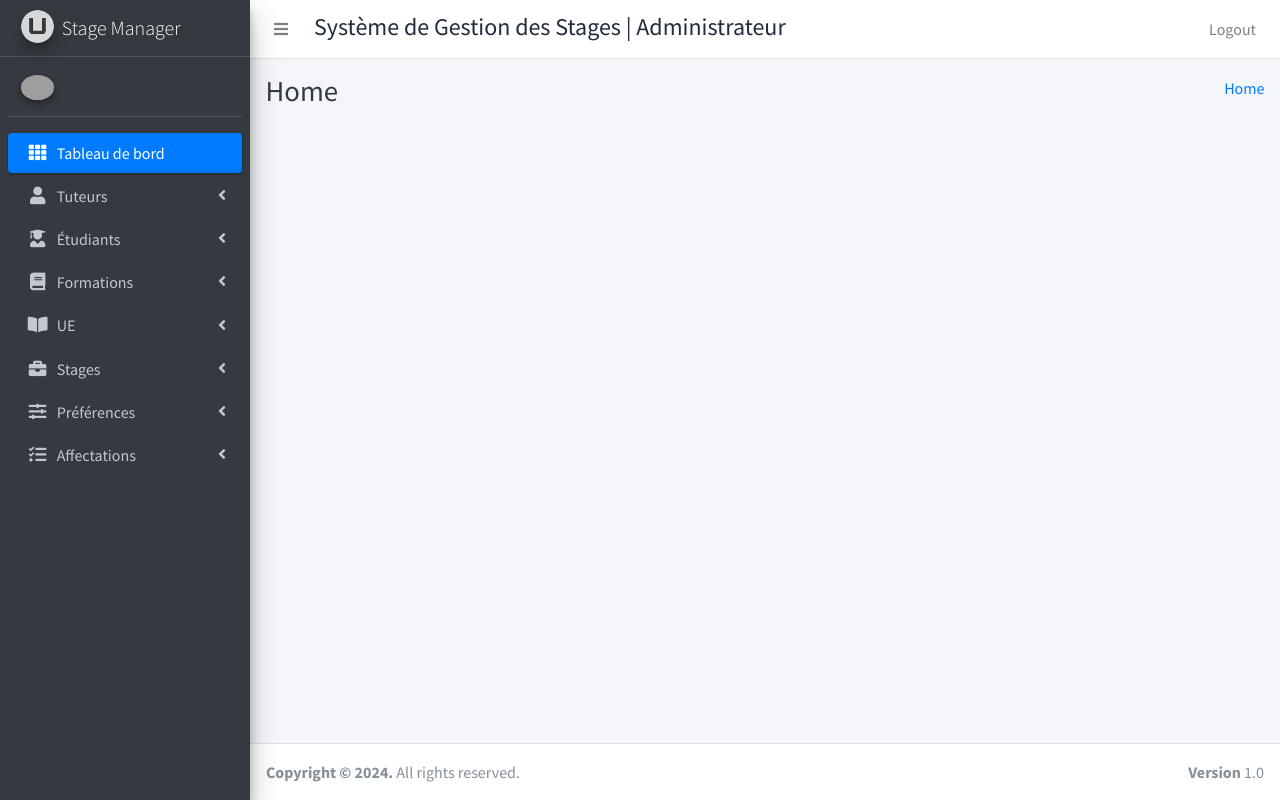
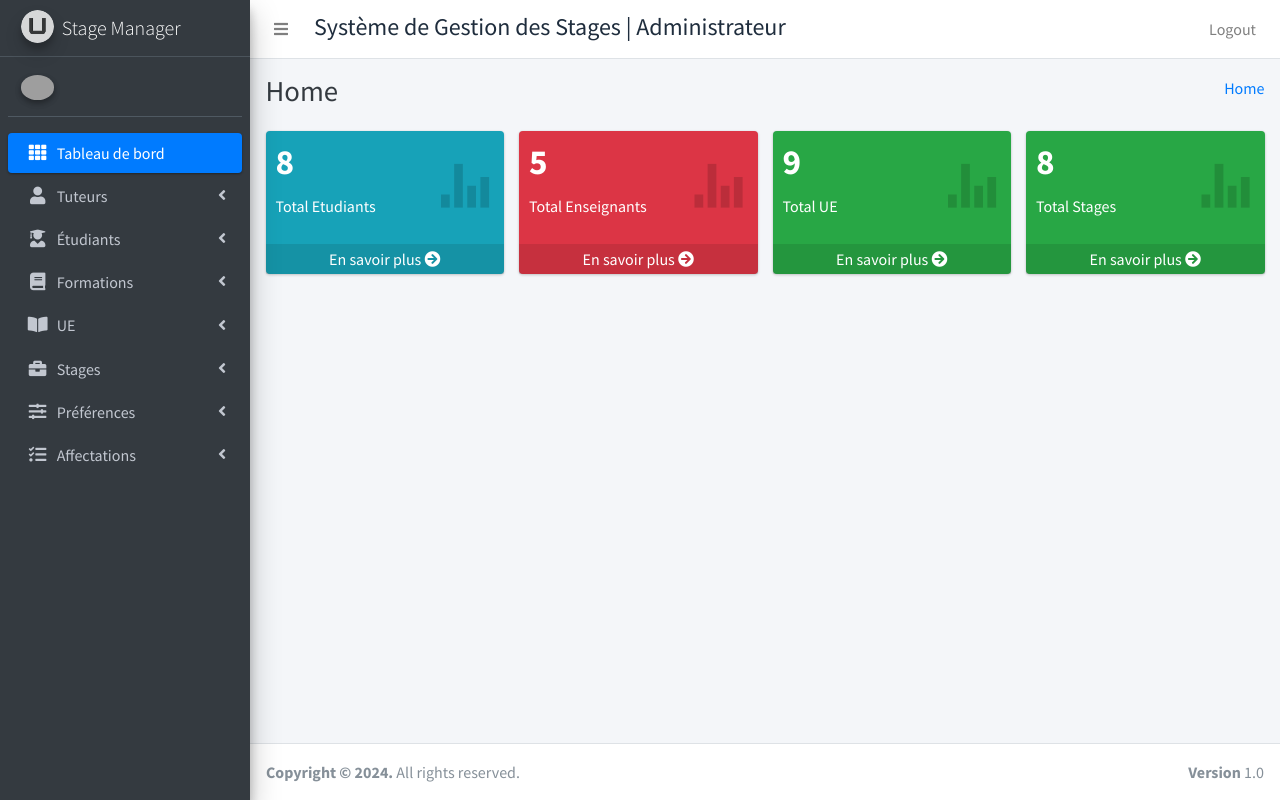
Before and after one commit to YSR-THR/stage_management_system, a Django app: page /admin_home in a window 1280 px wide. Run offline with Django 4.2, Linux system fonts and the light colour scheme; data comes from the database, SQL or seed files in the repository; some libraries are stand-ins or nearby versions; grey boxes are pictures that could not be loaded.

Commit message:
thirteenth commit

```diff
--- a/stage_management_app/HodViews.py
+++ b/stage_management_app/HodViews.py
@@ -9,7 +9,48 @@ from .models import CustomUser, Staffs, Courses, Subjects, Students, Internship,
 from .services import gale_shapley_algorithm, calculate_weighted_preferences
 
 def admin_home(request):
-    return render(request,"hod_template/home_content.html")
+    all_student_count = Students.objects.all().count()
+    subject_count = Subjects.objects.all().count()
+    internship_count = Internship.objects.all().count()
+    staff_count = Staffs.objects.all().count()
+
+
+    subject_list = []
+    subjects = Subjects.objects.all()
+    for subject in subjects:
+        subject_list.append(subject.subject_name)
+
+    internship_list = []
+    internships = Internship.objects.all()
+    for internship in internships:
+        internship_list.append(internship.topic)
+
+    # For Saffs
+    staff_name_list=[]
+
+    staffs = Staffs.objects.all()
+    for staff in staffs:
+        staff_name_list.append(staff.admin.first_name)
+
+    # For Students
+    student_name_list=[]
+
+    students = Students.objects.all()
+    for student in students:
+        student_name_list.append(student.admin.first_name)
+
+
+    context={
+        "all_student_count": all_student_count,
+        "subject_count": subject_count,
+        "internship_count": internship_count,
+        "staff_count": staff_count,
+        "subject_list": subject_list,
+        "internship_list" : internship_list,
+        "staff_name_list": staff_name_list,
+        "student_name_list": student_name_list,
+    }
+    return render(request, "hod_template/home_content.html", context)
 
 def add_staff(request):
     return render(request,"hod_template/add_staff_template.html")
--- a/stage_management_app/templates/hod_template/home_content.html
+++ b/stage_management_app/templates/hod_template/home_content.html
@@ -1,12 +1,78 @@
+
 {% extends 'hod_template/base_template.html' %}
 {% block page_title %}
 Home
 {% endblock page_title %}
 {% block main_content %}
-    <!-- Main content -->
-    <section class="content">
-      <div class="container-fluid">
-      </div>
-    </section>
-    <!-- /.content -->
-{% endblock main_content %}
+
+{% load static %}
+
+<section class="content">
+        <div class="container-fluid">
+          <!-- Small boxes (Stat box) -->
+          <div class="row">
+            <div class="col-lg-3 col-6">
+              <!-- small box -->
+              <div class="small-box bg-info">
+                <div class="inner">
+                  <h3>{{ all_student_count }}</h3>
+
+                  <p>Total Etudiants</p>
+                </div>
+                <div class="icon">
+                  <i class="ion ion-stats-bars"></i>
+                </div>
+                <a href="{% url 'manage_student' %}" class="small-box-footer">En savoir plus <i class="fas fa-arrow-circle-right"></i></a>
+              </div>
+            </div>
+            <!-- ./col -->
+            <div class="col-lg-3 col-6">
+              <!-- small box -->
+              <div class="small-box bg-danger">
+                <div class="inner">
+                  <h3>{{ staff_count }}</h3>
+
+                  <p>Total Enseignants</p>
+                </div>
+                <div class="icon">
+                  <i class="ion ion-stats-bars"></i>
+                </div>
+                <a href="{% url 'manage_staff' %}" class="small-box-footer">En savoir plus <i class="fas fa-arrow-circle-right"></i></a>
+              </div>
+            </div>
+
+            <!-- ./col -->
+            <div class="col-lg-3 col-6">
+              <!-- small box -->
+              <div class="small-box bg-success">
+                <div class="inner">
+                  <h3>{{ subject_count }}</h3>
+
+                  <p>Total UE</p>
+                </div>
+                <div class="icon">
+                  <i class="ion ion-stats-bars"></i>
+                </div>
+                <a href="{% url 'manage_subject' %}" class="small-box-footer">En savoir plus <i class="fas fa-arrow-circle-right"></i></a>
+              </div>
+            </div>
+            <!-- ./col -->
+            <div class="col-lg-3 col-6">
+              <!-- small box -->
+              <div class="small-box bg-success">
+                <div class="inner">
+                  <h3>{{ internship_count }}</h3>
+
+                  <p>Total Stages</p>
+                </div>
+                <div class="icon">
+                  <i class="ion ion-stats-bars"></i>
+                </div>
+                <a href="{% url 'manage_internship' %}" class="small-box-footer">En savoir plus <i class="fas fa-arrow-circle-right"></i></a>
+              </div>
+            </div>
+          </div>
+        </div><!-- /.container-fluid -->
+      </section>
+
+  {% endblock main_content %}
```
Also changed, not shown: 4 other files.
